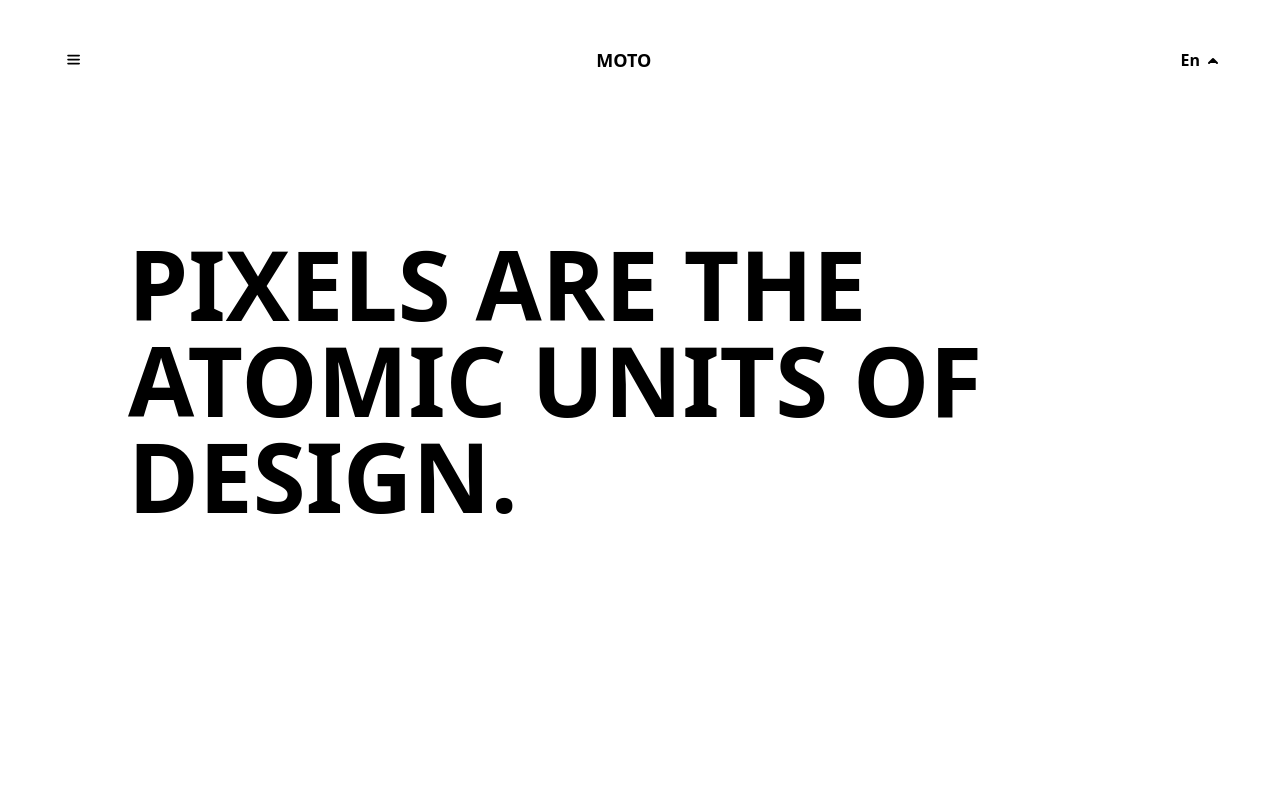
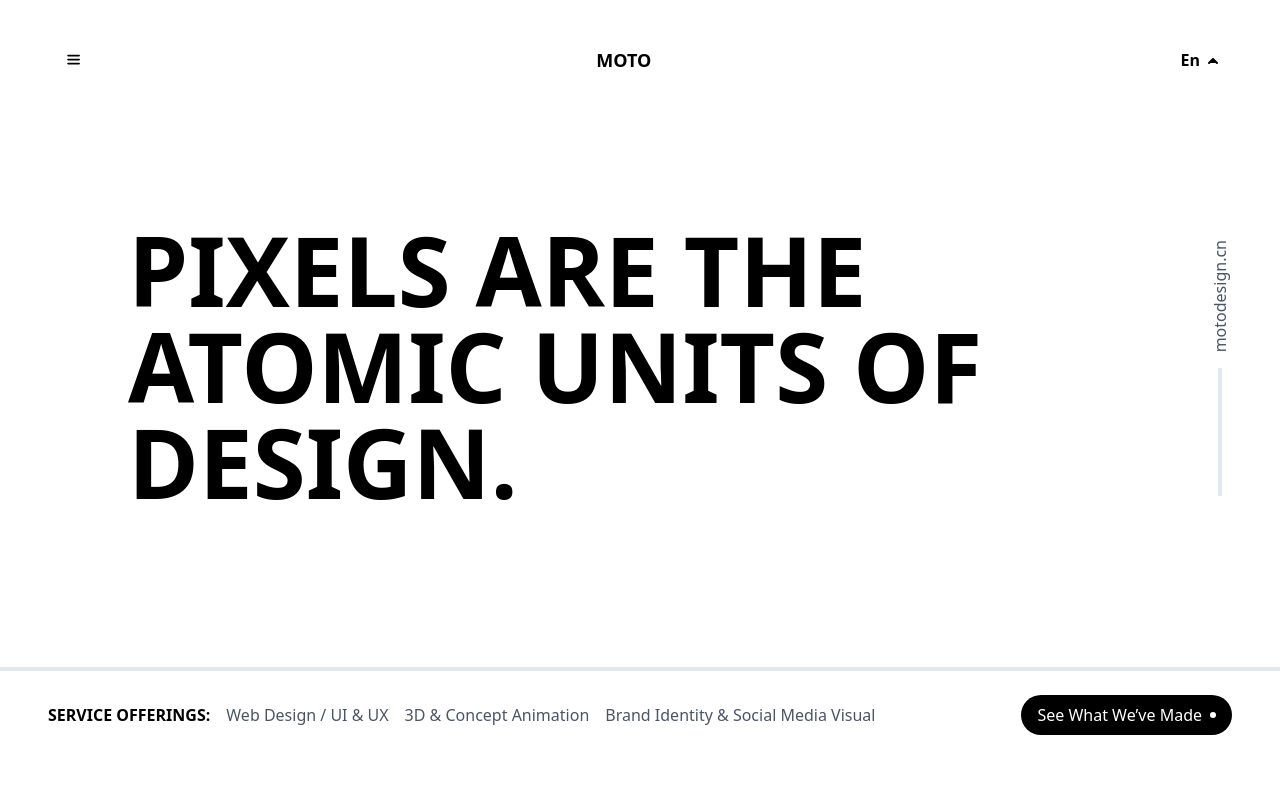
Before and after one commit to i-free-developer/moto-design, a React (Vite) app: page / in a window 1280 px wide. Shown: the top 800 px of the page. Built offline with nearby package versions, Linux system fonts and the light colour scheme.

Commit message:
refine data

```diff
--- a/src/components/Career.jsx
+++ b/src/components/Career.jsx
@@ -5,7 +5,7 @@ import arrowLeft from '../assets/icons/arrow-left.svg'
 import arrowRight from '../assets/icons/arrow-right.svg'
 import doubleArrowRight from '../assets/icons/double-arrow-right.svg'
 
-import {timelineItems, perkItems, openningRoles} from '../data/career-data'
+import {TimelineItems, PerkItemsData, OpenningRoles, CompanyEmail} from '../data/site-data'
 
 export default function Career() {
 	return (
@@ -27,7 +27,7 @@ export default function Career() {
 			</div>
 
 			<div className="flex items-center min-w-full my-[6rem]">
-				{timelineItems.map(item => <TimeLineItem {...item} key={item.number} />)}
+				{TimelineItems.map(item => <TimeLineElement {...item} key={item.number} />)}
 			</div>
 
 			<div className="mx-auto px-[4rem]">
@@ -36,14 +36,14 @@ export default function Career() {
 				<p className="text-center text-xl">We’re not everywhere — but we think like we are.</p>
 			</div>
 
-			<Perks/>
-			<Roles/>
+			<PerksContainer/>
+			<RolesContainer/>
 			<HowToApply/>
 		</section>
 	)
 }
 
-function TimeLineItem({number, title}) {
+function TimeLineElement({number, title}) {
 	return (
 		<div className="flex flex-col relative gap-8 grow">
 			<div className="">
@@ -58,15 +58,15 @@ function TimeLineItem({number, title}) {
 	)
 }
 
-function Perks() {
+function PerksContainer() {
 	return (
 		<div className="mx-auto flex max-w-screen flex-nowrap my-[4rem]">
-			{perkItems.map((item, index) => <PerkItem {...item} index={index} key={item.number}/>)}
+			{PerkItemsData.map((item, index) => <PerkCard {...item} index={index} key={item.number}/>)}
 		</div>
 	)
 }
 
-function PerkItem({number, title, subtitle, content, index}) {
+function PerkCard({number, title, subtitle, content, index}) {
 	return (
 		<div className={`perk-card p-[1rem] bg-white border border-2 shrink-0 ${index === 0 ? '' : '-ml-[18rem]'}`}>
 			<div className="flex items-center justify-between gap-[2rem] mb-[18rem]">
@@ -84,7 +84,7 @@ function PerkItem({number, title, subtitle, content, index}) {
 	)
 }
 
-function Roles() {
+function RolesContainer() {
 	return (
 		<div className="grid grid-cols-2">
 			<div className="pr-[3rem] w-4/5">
@@ -94,7 +94,7 @@ function Roles() {
 				<p className="text-2xl mt-[6rem] font-bold"><span className="text-3xl mr-2">13</span>Positions</p>
 			</div>
 			<div className="flex flex-col gap-8">
-				{openningRoles.map((item, index) => <RoleCard {...item} index={index} key={index}/>)}
+				{OpenningRoles.map((item, index) => <RoleCard {...item} index={index} key={index}/>)}
 			</div>
 		</div>
 	)
@@ -125,7 +125,7 @@ export function HowToApply() {
 	return (
 		<div className="">
 			<h2 className="uppercase font-bold text-6xl mt-[4rem]">how to apply</h2>
-			<p className="mt-[3rem] text-xl">Send your CV and portfolio to <span className="font-bold">(Hello@motodesign.cn)</span>, with the subject "<span className="font-bold">Position + Name</span>".</p>
+			<p className="mt-[3rem] text-xl">Send your CV and portfolio to <span className="font-bold">({CompanyEmail})</span>, with the subject "<span className="font-bold">Position + Name</span>".</p>
 			<p className="text-xl">We’re not just hiring doers—we’re looking for partners in creation.</p>
 			<p className="text-xl my-[3rem]">*File Types: ( pdf, ppt, pptx, txt )</p>
 		</div>
--- a/src/components/Contact.jsx
+++ b/src/components/Contact.jsx
@@ -1,4 +1,5 @@
 import { useState } from 'react'
+import { CopyRight, CompanyEmail } from '../data/site-data'
 
 const placeHolders = ['Name', 'Roles*', 'Enter your email*', 'A brief introduction about your project', ]
 
@@ -20,7 +21,7 @@ export default function Contact() {
 			</div>
 			<ContactBody/>
       <div className="mx-auto">
-        <p className="text-center text-2xl py-[1rem]"> © 2025 Moto Design LLC. All rights reserved.</p>
+        <p className="text-center text-2xl py-[1rem]">{CopyRight}</p>
       </div>
 		</section>
 	)
@@ -57,7 +58,7 @@ function ContactBody() {
 					<ButtonGroups currentStep={currentStep} goBack={goBack} goNext={goNext} goSubmit={goSubmit} getInTouch={getInTouch}/>
           <div className="w-full md:w-1/4 text-right">
               <p>Email Address</p>
-              <p>Hello@motodesign@.cn</p>
+              <p>{CompanyEmail}</p>
             </div>
           </div>
 		</div>
--- a/src/components/Footer.jsx
+++ b/src/components/Footer.jsx
@@ -1,4 +1,5 @@
 import { SocialIconItems, SiteLinks, SocialIcon } from './SocialIcon'
+import { CopyRight, CompanyEmail } from '../data/site-data'
 
 export default function Footer() {
   return (
@@ -22,8 +23,8 @@ export default function Footer() {
             </div>
           </div>
           <div className="text-right">
-            <p className="font-medium text-xl text-[#f7f7f7]">Hello@motodesign.cn</p>
-            <p className="text-base text-[#f7f7f7]">© 2025 Moto Design LLC. A ll rights reserved.</p>
+            <p className="font-medium text-xl text-[#f7f7f7]">{CompanyEmail}</p>
+            <p className="text-base text-[#f7f7f7]">{CopyRight}</p>
           </div>
         </div>
       </div>
--- a/src/components/Landing.jsx
+++ b/src/components/Landing.jsx
@@ -1,11 +1,41 @@
 import { useState } from 'react'
+import {ServicesItems, CompanyDomain} from '../data/site-data'
 
 export default function Landing({showDrawer}) {
 	return (
-		<section className="h-[95vh] grid place-items-center">
-			<div className={`w-4/5 ${showDrawer ? 'section-drawer-in' : 'section-drawer-out'}`}>
+		<section className="h-[100vh] mx-auto relative">
+			<div className={`w-4/5 h-10/12 translate-y-1/3 mx-auto ${showDrawer ? 'section-drawer-in' : 'section-drawer-out'}`}>
 				<h1 className="uppercase text-8xl font-bold">Pixels are the atomic units of design.</h1>
 			</div>
+			<VerticalElement/>
+			{!showDrawer && <ServiceOfferings/>}
 		</section>
 	)
 }
+
+function ServiceOfferings() {
+	return (
+		<div className="">
+			<hr className="border border-2 border-slate-200 w-full"></hr>
+			<div className="mx-auto w-full flex items-center justify-between mt-[1.5rem] px-[3rem]">
+				<div className="flex items-center justify-around gap-4">
+					<span className="font-bold uppercase">Service Offerings:</span>
+					{ServicesItems.map((item, index) => <span className="text-gray-600" key={index}>{item}</span>)}
+				</div>
+				<div>
+					<button className="bg-black px-4 py-2 flex items-center gap-2 text-white rounded-full">See What We’ve  Made<span className="size-[6px] bg-white rounded-full"></span></button>
+				</div>
+			</div>
+		</div>
+	)
+}
+
+function VerticalElement() {
+	return (
+		<div className="absolute right-[3rem] top-[30%] flex gap-4 items-center text-gray-600"
+			style={{writingMode: 'vertical-lr'}}>
+			<span className="rotate-180">{CompanyDomain}</span>
+			<span className="border border-2 border-slate-200 h-[8rem]"></span>
+		</div>
+	)
+}
--- a/src/components/RolePage.jsx
+++ b/src/components/RolePage.jsx
@@ -1,11 +1,11 @@
 import { useState } from 'react'
 import arrowRight from '../assets/icons/arrow-right.svg'
-import {timelineItems, perkItems, openningRoles} from '../data/career-data'
+import {OpenningRoles} from '../data/site-data'
 import {HowToApply} from './Career'
 
 
 export default function RolePage() {
-	const {title, roleTag, responsibilities, requirements, tags} = {...openningRoles[0]}
+	const {title, roleTag, responsibilities, requirements, tags} = {...OpenningRoles[0]}
 	return (
 		<section id="" className="mx-auto px-[3rem] my-[3rem]">
 			<div className="relative mt-[8rem]">
--- a/src/data/career-data.js
+++ b/src/data/site-data.js
@@ -1,4 +1,4 @@
-const timelineItems = [
+const TimelineItems = [
 	{number: '01', title: 'Portfolio review'},
 	{number: '02', title: 'Interviews'},
 	{number: '03', title: 'Background investigation'},
@@ -6,7 +6,7 @@ const timelineItems = [
 	{number: '05', title: 'Offer'},
 ]
 
-const perkItems = [
+const PerkItemsData = [
 	{number: '01', title: 'Perks', subtitle: 'Flexible working hours', content: 'After the portfolio meets our requirement, on average 1~3 week interview process with 2 inteviews.'},
 	{number: '02', title: 'Perks', subtitle: 'Flexible working hours', content: 'After the portfolio meets our requirement, on average 1~3 week interview process with 2 inteviews.'},
 	{number: '03', title: 'Perks', subtitle: 'Flexible working hours', content: 'After the portfolio meets our requirement, on average 1~3 week interview process with 2 inteviews.'},
@@ -17,7 +17,7 @@ const perkItems = [
 	{number: '08', title: 'Perks', subtitle: 'Flexible working hours', content: 'After the portfolio meets our requirement, on average 1~3 week interview process with 2 inteviews.'},
 ]
 
-const openningRoles = [
+const OpenningRoles = [
 	{
 		team: 'MOTO  >  Design Department  >  WEB',
 		title: 'Global SEO & Content Operation Full-time / On-site (ShenZhen）',
@@ -92,4 +92,12 @@ const openningRoles = [
 	},
 ]
 
-export {timelineItems, perkItems, openningRoles}
+const ServicesItems = ['Web Design / UI & UX', '3D & Concept Animation', 'Brand Identity & Social Media Visual']
+
+const CopyRight = '© 2025 Moto Design LLC. All rights reserved.'
+
+const CompanyEmail = 'Hello@motodesign@.cn'
+
+const CompanyDomain = 'motodesign.cn'
+
+export {TimelineItems, PerkItemsData, OpenningRoles, ServicesItems, CopyRight, CompanyEmail, CompanyDomain}
```
